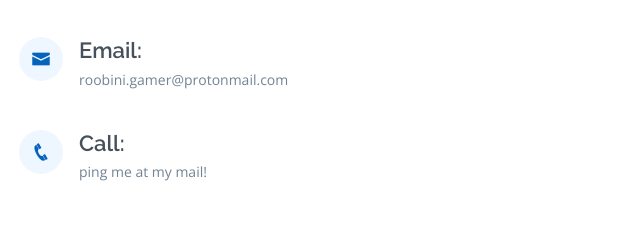
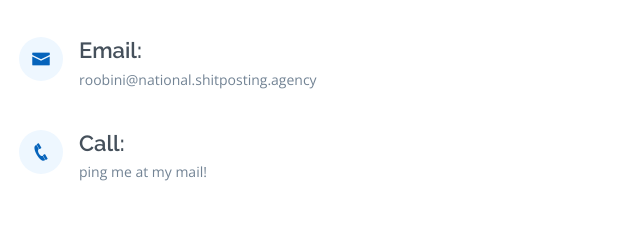
Before and after one commit to roobini-gamer/Roobini-hamza, a plain HTML site: page index.html in a window 1280 px wide. Shown: the part 4145-4384 px from the top of the page, 113-753 px from the left. Drawn offline with nearby package versions, Linux system fonts and the light colour scheme.

Commit message:
Update index.html

```diff
--- a/index.html
+++ b/index.html
@@ -342,7 +342,7 @@
               <div class="email">
                 <i class="icofont-envelope"></i>
                 <h4>Email:</h4>
-                <p>roobini.gamer@protonmail.com</p>
+                <p>roobini@national.shitposting.agency</p>
               </div>
 
               <div class="phone">
```
